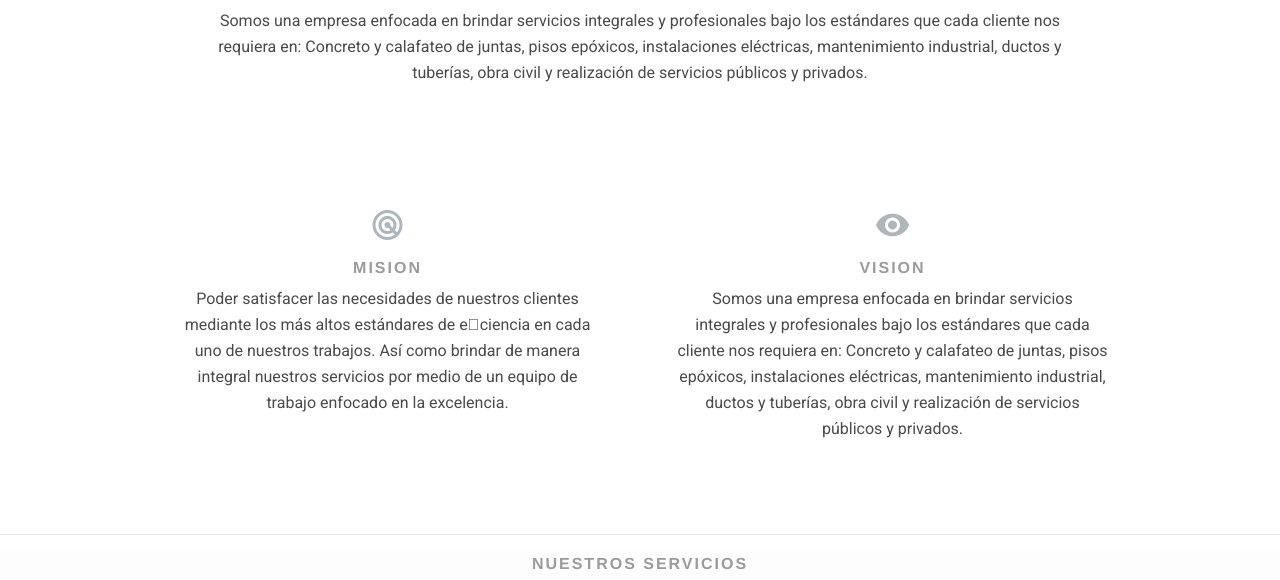
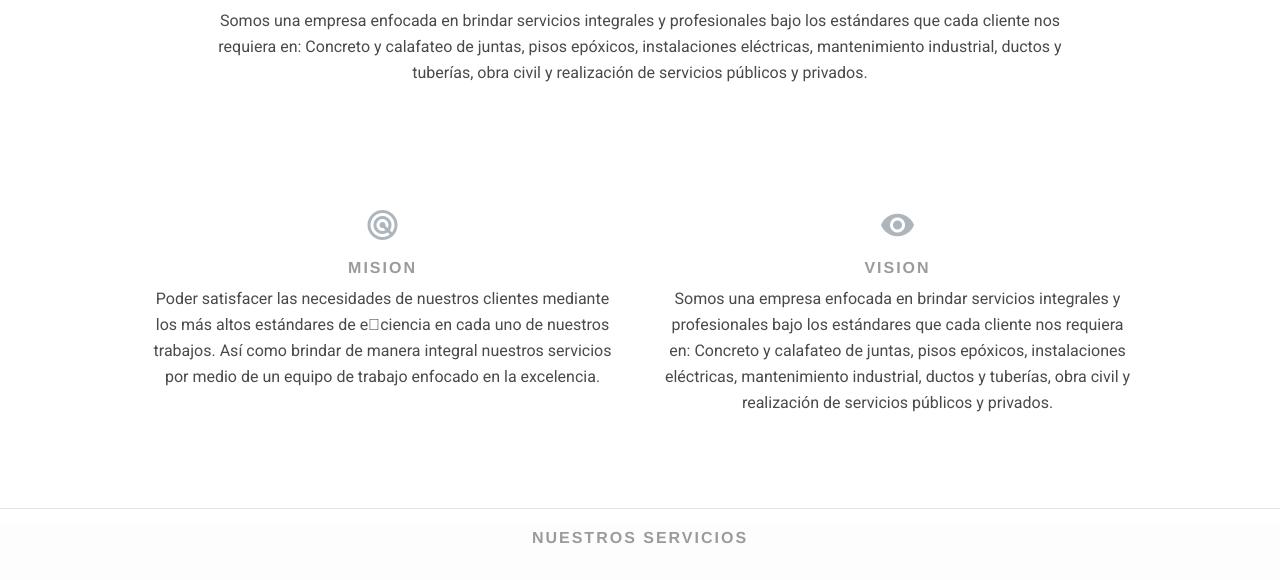
Before and after one commit to carlosGrohl/NovaWeb, a plain HTML site: page index.html in a window 1280 px wide. Shown: the part 1040-1620 px from the top of the page. Drawn offline with nearby package versions, Linux system fonts and the light colour scheme; a script that the page names is missing.

Commit message:
Add files via upload

```diff
--- a/index.html
+++ b/index.html
@@ -119,7 +119,7 @@
                         ductos y tuberías, obra civil y realización de servicios públicos y privados.</p>
                 </div>
             </div>
-            <div class="row row-cols-1 row-cols-xs-1 row-cols-sm-1 row-cols-md-1 row-cols-lg-2">
+            <div class="row no-gutters row-cols-1 row-cols-xs-1 row-cols-sm-1 row-cols-md-1 row-cols-lg-2">
                 <div class="col">
                     <div class="card-large border-0">
                         <div class="card-body2 py-17 px-10 d-flex flex-column">
```
